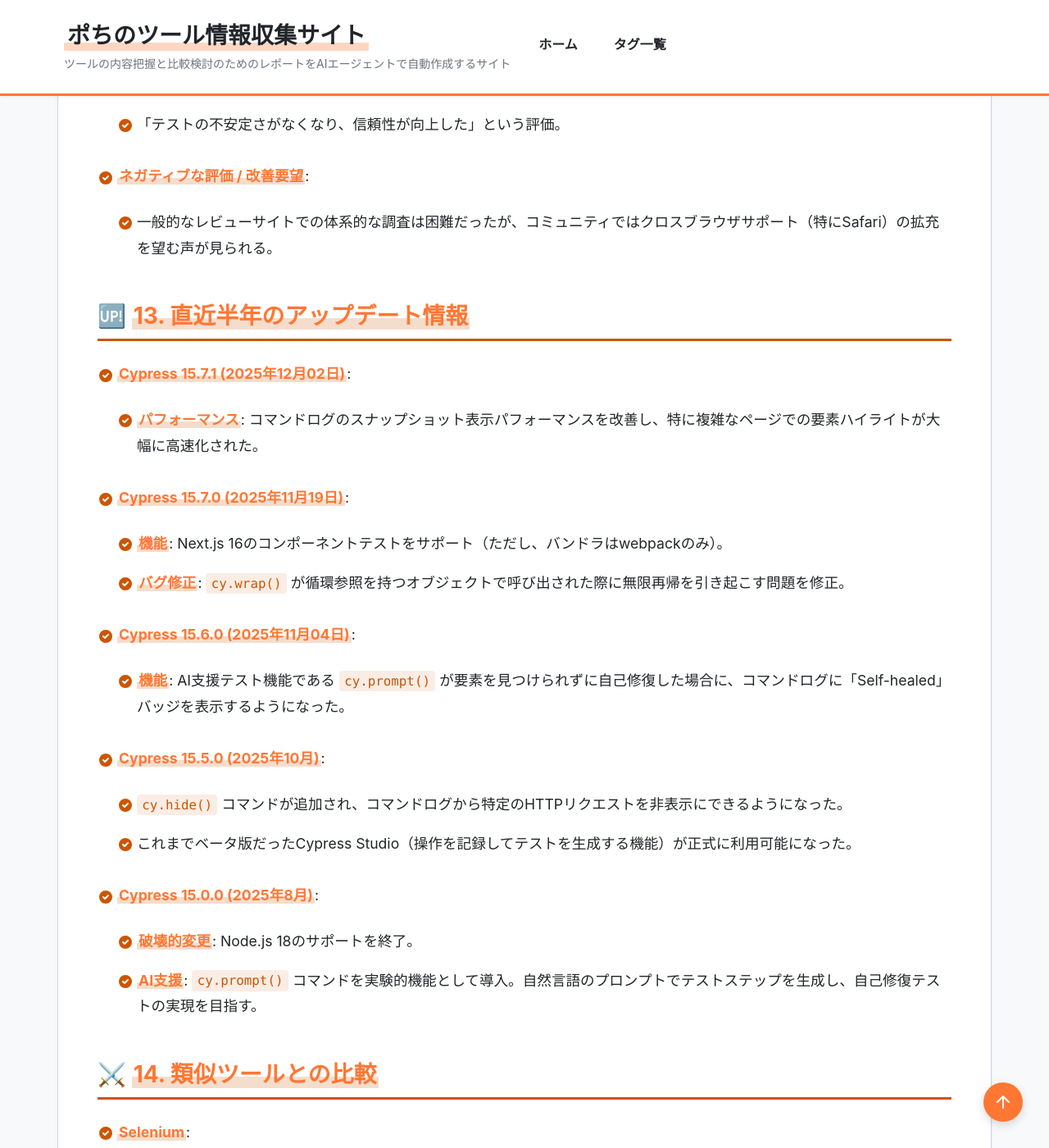
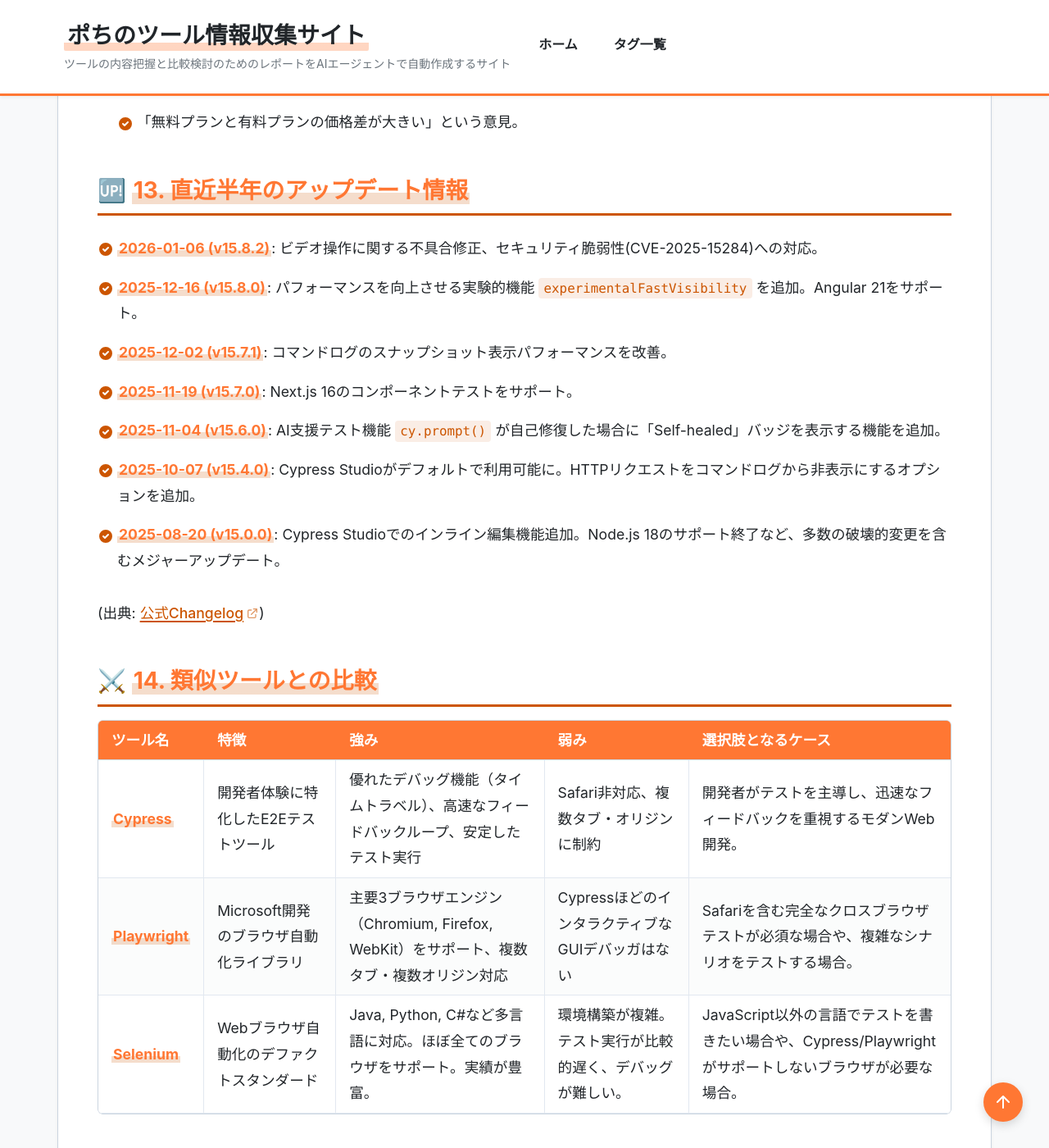
Before and after one commit to aegisfleet/tool-survey-report, a Jekyll site: the page built from _reports/cypress.md, in a window 1280 px wide and 1400 px high, scrolled down 7605 px. Shown: the whole window at 82% size. Built offline with Jekyll 4.4.1, drawn with Linux system fonts in a browser that asks for light colours; some of the changed text lies outside the part shown.

Commit message:
feat(reports): Cypressの調査レポートを更新 (#405)
AGENTS.mdの「レポート作成・更新の手順」に従い、Cypress(_reports/cypress.md)の調査レポートを更新しました。

主な変更点:
- レポート全体を最新の情報に更新 (2026-01-12時点)
- フロントマターにquick_summaryとevaluationセクションを追加
- 料金プランと類似ツール比較を表形式に修正
- 最新のアップデート情報を追記
- リンク切れを修正

関連レポート(Playwright, Selenium)との双方向リンクは既に存在していたため、変更はありません。

Co-authored-by: google-labs-jules[bot] <161369871+google-labs-jules[bot]@users.noreply.github.com>

```diff
--- a/_reports/cypress.md
+++ b/_reports/cypress.md
@@ -1,33 +1,59 @@
 ---
+# === フロントマター ===
+# 【必須項目】
 title: "Cypress 調査レポート"
 tool_name: "Cypress"
+tool_reading: "サイプレス"
 category: "テスト/QA"
 developer: "Cypress.io"
 official_site: "https://www.cypress.io/"
-links:
-  github: "https://github.com/cypress-io/cypress"
 date: "2025-10-24"
-last_updated: "2025-12-12"
+last_updated: "2026-01-12"
 tags:
   - "テスト自動化"
   - "E2Eテスト"
   - "フロントエンド開発"
   - "JavaScript"
+  - "オープンソース"
+description: "モダンなWebアプリケーション開発に特化した、開発者体験に優れるエンドツーエンド（E2E）テスト自動化ツール。インタラクティブなGUIによるテストの実行・デバッグが特徴。"
+
+# 【クイックサマリー】ホーム画面のカード表示用
 quick_summary:
+  has_free_plan: true
   is_oss: true
+  starting_price: "$67/月"
+  target_users:
+    - "フロントエンド開発者"
+    - "QAエンジニア"
+  latest_highlight: "2025年12月にパフォーマンスを向上させる`experimentalFastVisibility`実験機能を追加"
+  update_frequency: "高"
 
-description: "モダンなWebアプリケーションのための次世代フロントエンドテストツール。ローカルでのテスト実行とデバッグを効率化するCypress Appと、テスト結果の分析や大規模な並列実行を可能にするCypress Cloudから構成される。"
+# 【ツール評価】100点満点、基準点70点からの加減算方式
+evaluation:
+  score: 83
+  base_score: 70
+  plus_points:
+    - point: 8
+      reason: "タイムトラベルデバッグ機能をはじめ、テスト作成とデバッグ効率を劇的に向上させる優れた開発者体験を提供している。"
+    - point: 5
+      reason: "オープンソースのテストランナーと機能豊富な無料クラウドプランがあり、個人や小規模チームでも導入しやすい。"
+    - point: 5
+      reason: "公式ドキュメントが非常に充実しており、学習コストが低い。活発なコミュニティも存在する。"
+  minus_points:
+    - point: -3
+      reason: "Safariブラウザをサポートしておらず、クロスブラウザテストのカバレッジに制限がある。"
+    - point: -2
+      reason: "複数タブや複数オリジンをまたぐテストに制約があり、複雑なシナリオの自動化が難しい場合がある。"
+  summary: "優れた開発者体験でフロントエンドテストの生産性を向上させるが、ブラウザサポートの範囲には注意が必要。"
+
+# 【任意項目】該当するもののみ記載
+links:
+  github: "https://github.com/cypress-io/cypress"
+  documentation: "https://docs.cypress.io/"
 relationships:
   related_tools:
     - "Playwright"
     - "Selenium"
-    - "Robot Framework"
-    - "axe DevTools"
-    - "CodeceptJS"
-    - "Cucumber"
-    - "Appium"
-    - "Karate"
-    - "Apache JMeter"
 ---
 
 # **Cypress 調査レポート**
@@ -35,20 +61,23 @@ relationships:
 ## **1. 基本情報**
 
 * **ツール名**: Cypress
+* **ツールの読み方**: サイプレス
 * **開発元**: Cypress.io
 * **公式サイト**: [https://www.cypress.io/](https://www.cypress.io/)
 * **関連リンク**:
   * GitHub: [https://github.com/cypress-io/cypress](https://github.com/cypress-io/cypress)
-* **カテゴリ**: テスト自動化フレームワーク
+  * ドキュメント: [https://docs.cypress.io/](https://docs.cypress.io/)
+  * レビューサイト: [G2](https://www.g2.com/products/cypress/reviews)
+* **カテゴリ**: テスト/QA
 * **概要**: Cypressは、モダンなWebアプリケーション開発に特化したエンドツーエンド（E2E）のテスト自動化ツール。開発者がブラウザで直接テストを書き、実行し、デバッグできるインタラクティブなGUIを提供し、テストの信頼性と開発速度を向上させる。
 
 ## **2. 目的と主な利用シーン**
 
-* **目的**: フロントエンド開発におけるテスト作成の複雑さを解消し、高速で信頼性の高いテストの実行と、効率的なデバッグを実現すること。
-* **主な利用者**: フロントエンドエンジニア、QAエンジニア
-* **具体的な利用シーン**:
-  * WebアプリケーションのE2Eテスト
-  * コンポーネントテスト
+* **解決する課題**: フロントエンド開発におけるテスト作成の複雑さを解消し、高速で信頼性の高いテストの実行と、効率的なデバッグを実現する。
+* **想定利用者**: フロントエンドエンジニア、QAエンジニア
+* **利用シーン**:
+  * Webアプリケーションのエンドツーエンド（E2E）テスト
+  * React, Vue, Angularなどで作られたコンポーネントのテスト
   * APIテスト
   * CI/CDパイプラインに組み込んでの継続的なテスト実行
 
@@ -60,6 +89,8 @@ relationships:
 * **ネットワークトラフィック制御**: ネットワークリクエストをスタブ化し、エッジケースやエラー状態を容易にテストできる。
 * **スクリーンショットとビデオ録画**: テスト失敗時や実行全体のスクリーンショットやビデオを自動で記録し、問題の特定を容易にする。
 * **Cypress Cloud**: テスト結果の記録、分析、可視化、テストの並列実行による高速化、CI/CD連携の強化などを提供する有償サービス。
+* **Cypress Studio**: ブラウザ上の操作を記録して、テストコードを自動生成する機能。
+* **AI支援テスト**: `cy.prompt()`コマンドにより、自然言語プロンプトでのテストステップ生成や、セレクタ変更時の自己修復機能を提供（実験的機能）。
 
 ## **4. 特徴・強み (Pros)**
 
@@ -70,54 +101,47 @@ relationships:
 
 ## **5. 弱み・注意点 (Cons)**
 
-* **限定的なクロスブラウザサポート**: 主要なブラウザ（Chrome, Firefox, Edge）はサポートしているが、Safariはサポートしていない。
+* **限定的なブラウザサポート**: 主要なChromiumベースのブラウザ（Chrome, Edge）とFirefoxはサポートしているが、Safari(WebKit)はサポートしていない。
 * **単一オリジン制約**: セキュリティ上の理由から、テスト中に複数の異なるオリジン（ドメイン）をまたぐ操作は原則としてできない。
 * **複数タブ・ウィンドウ非対応**: 複数タブや新しいブラウザウィンドウを開く操作はサポートされていない。
-* **JavaScript/TypeScriptへの依存**: テストはJavaScriptまたはTypeScriptで記述する必要がある。
+* **日本語対応**: UIやドキュメントは基本的に英語。日本語の情報はコミュニティベースとなる。
 
 ## **6. 料金プラン**
 
-Cypressのテストフレームワーク（Cypress App）自体はオープンソースであり、ローカル環境でのテスト実行は完全に無料です。以下の料金プランは、テスト結果の記録、分析、並列実行などを提供する有償のクラウドサービス「Cypress Cloud」のものです。
+Cypressのテストフレームワーク（Cypress App）自体はオープンソースであり、ローカル環境でのテスト実行は無料。以下の料金は、テスト結果の記録や並列実行などを提供するクラウドサービス「Cypress Cloud」のもの。
 
-* **Starter (無料)**:
-  * Cypress Cloudの無料プラン
-  * 月間500テスト結果まで
-  * 3ユーザーまで
-* **Team (月額 $75〜)**:
-  * 月間10,000テスト結果〜
-  * 10ユーザー〜
-  * GitHub/GitLab連携、テスト結果のレビュー機能など
-* **Business (月額 $300〜)**:
-  * 月間40,000テスト結果〜
-  * 40ユーザー〜
-  * SSO連携、高度な分析機能、優先サポートなど
-* **Enterprise (カスタム)**:
-  * 大規模組織向けのカスタムプラン
-* **無料トライアル**: 有料プランの機能を試せる14日間の無料トライアルあり。
+| プラン名 | 料金（年払い） | 主な特徴 |
+|---|---|---|
+| **Starter** | 無料 | 50ユーザー、月500テスト結果まで |
+| **Team** | $67/月〜 | 50ユーザー、年間12万テスト結果〜。Flake Detection, Jira連携, Emailサポート |
+| **Business** | $267/月〜 | Teamプランの全機能に加え、SSO連携, 高度な分析機能など |
+| **Enterprise** | 要問い合わせ | 大規模組織向け。無制限ユーザー、プレミアムサポートなど |
+
+* **課金体系**: テスト結果の記録数に応じた従量課金。
+* **無料トライアル**: Starterプラン登録時に30日間のEnterpriseプラン機能トライアルが含まれる。
 
 ## **7. 導入実績・事例**
 
-国内外で多くの企業に採用されている。公式サイトのブログでは、以下のような事例が紹介されている。
-* **Trackman**: Cypress Cloudを導入し、1時間かかっていたテスト実行を7分に短縮。
-* **オランダ企業庁 (Netherlands Enterprise Agency)**: Cypressを活用してテストプロセスの近代化を実現。
-* **Stoplight**: E2Eテスト自動化の生産性を10倍に向上。
+* **導入企業**: Square, Cisco, ZenDesk, Splunk, PUMA, Autodeskなど、国内外で多数の企業に採用されている。
+* **導入事例**: 公式サイトでは、テスト実行時間を1時間から7分に短縮した事例や、E2Eテストの生産性を10倍に向上させた事例などが紹介されている。
+* **対象業界**: 業界を問わず、モダンなWeb開発を行うテクノロジー企業で広く利用されている。
 
 ## **8. サポート体制**
 
 * **ドキュメント**: 非常に充実しており、チュートリアル、APIリファレンス、ベストプラクティスなどが網羅されている。
-* **コミュニティ**: GitHubやDiscordに活発なコミュニティが存在し、ユーザー同士での情報交換が可能。
-* **公式サポート**: Business以上の有料プランで、メールによる優先サポートが提供される。
+* **コミュニティ**: [GitHub](https://github.com/cypress-io/cypress)や[Discord](https://on.cypress.io/chat)に活発なコミュニティが存在し、ユーザー同士での情報交換が可能。
+* **公式サポート**: Teamプラン以上でEmailサポートが提供される。Enterpriseプランではプレミアムサポートが利用可能。
 
 ## **9. 連携機能 (API・インテグレーション)**
 
-* **CI/CD連携**: GitHub Actions, Jenkins, CircleCI, GitLab CIなど、主要なCI/CDサービスと容易に連携可能。
-* **ライブラリ**: コンポーネントテスト用にReact, Vue, Angularなどの主要なフロントエンドフレームワークに対応したライブラリを提供している。
-* **プラグイン**: 豊富なプラグインエコシステムがあり、レポート生成、アクセシビリティチェック、ビジュアルリグレッションテストなどの機能を追加できる。
+* **API**: Cypress CloudはData Extract APIを提供しており、テストデータを外部の分析ツールなどと連携させることが可能（Enterpriseプラン）。
+* **外部サービス連携**: GitHub Actions, Jenkins, CircleCI, GitLab CIなど主要なCI/CDサービスと容易に連携可能。また、Jira連携もサポートしている。
 
 ## **10. セキュリティとコンプライアンス**
 
-* **Cypress Cloud**: SOC 2 Type II認証を取得しており、データのセキュリティとプライバシーが確保されている。
-* **SSO対応**: Business以上のプランで、SAMLやOIDCを利用したシングルサインオンに対応。
+* **認証**: Businessプラン以上でSSO（SAML, OIDC）に対応。
+* **データ管理**: 公式サイトでの詳細な言及は少ないが、Cypress Cloudはセキュリティを重視した設計がなされている。
+* **準拠規格**: Cypress CloudはSOC 2 Type II認証を取得済み。
 
 ## **11. 操作性 (UI/UX) と学習コスト**
 
@@ -126,50 +150,45 @@ Cypressのテストフレームワーク（Cypress App）自体はオープン
 
 ## **12. ユーザーの声（レビュー分析）**
 
-* **調査対象**: 公式サイトの顧客事例ブログ
+* **調査対象**: G2, Capterraのレビュー（検索エンジンスニペットより要約）
+* **総合評価**: 4.5/5.0 前後の高評価が多い傾向。
 * **ポジティブな評価**:
-  * 「テスト実行時間が1時間から7分に短縮された」といった、Cypress Cloudによるテスト高速化の効果を評価する声が多い。
-  * 「デバッグが非常に簡単で、開発体験が向上した」という意見が多数見られる。
-  * 「テストの不安定さがなくなり、信頼性が向上した」という評価。
+  * 「タイムトラベルデバッグ機能が非常に強力で、デバッグが簡単になった」
+  * 「テスト実行が高速で、リアルタイムにフィードバックが得られるため開発体験が向上した」
+  * 「ドキュメントが豊富で分かりやすく、導入がスムーズだった」
 * **ネガティブな評価 / 改善要望**:
-  * 一般的なレビューサイトでの体系的な調査は困難だったが、コミュニティではクロスブラウザサポート（特にSafari）の拡充を望む声が見られる。
+  * 「Safariをサポートしてほしい」というクロスブラウザ対応に関する要望。
+  * 「複数タブやiframeの扱いに癖があり、複雑なテストが難しい」
+  * 「無料プランと有料プランの価格差が大きい」という意見。
 
 ## **13. 直近半年のアップデート情報**
 
-* **Cypress 15.7.1 (2025年12月02日)**:
-  * **パフォーマンス**: コマンドログのスナップショット表示パフォーマンスを改善し、特に複雑なページでの要素ハイライトが大幅に高速化された。
-* **Cypress 15.7.0 (2025年11月19日)**:
-  * **機能**: Next.js 16のコンポーネントテストをサポート（ただし、バンドラはwebpackのみ）。
-  * **バグ修正**: `cy.wrap()` が循環参照を持つオブジェクトで呼び出された際に無限再帰を引き起こす問題を修正。
-* **Cypress 15.6.0 (2025年11月04日)**:
-  * **機能**: AI支援テスト機能である `cy.prompt()` が要素を見つけられずに自己修復した場合に、コマンドログに「Self-healed」バッジを表示するようになった。
-* **Cypress 15.5.0 (2025年10月)**:
-  * `cy.hide()` コマンドが追加され、コマンドログから特定のHTTPリクエストを非表示にできるようになった。
-  * これまでベータ版だったCypress Studio（操作を記録してテストを生成する機能）が正式に利用可能になった。
-* **Cypress 15.0.0 (2025年8月)**:
-  * **破壊的変更**: Node.js 18のサポートを終了。
-  * **AI支援**: `cy.prompt()` コマンドを実験的機能として導入。自然言語のプロンプトでテストステップを生成し、自己修復テストの実現を目指す。
+* **2026-01-06 (v15.8.2)**: ビデオ操作に関する不具合修正、セキュリティ脆弱性(CVE-2025-15284)への対応。
+* **2025-12-16 (v15.8.0)**: パフォーマンスを向上させる実験的機能 `experimentalFastVisibility` を追加。Angular 21をサポート。
+* **2025-12-02 (v15.7.1)**: コマンドログのスナップショット表示パフォーマンスを改善。
+* **2025-11-19 (v15.7.0)**: Next.js 16のコンポーネントテストをサポート。
+* **2025-11-04 (v15.6.0)**: AI支援テスト機能 `cy.prompt()` が自己修復した場合に「Self-healed」バッジを表示する機能を追加。
+* **2025-10-07 (v15.4.0)**: Cypress Studioがデフォルトで利用可能に。HTTPリクエストをコマンドログから非表示にするオプションを追加。
+* **2025-08-20 (v15.0.0)**: Cypress Studioでのインライン編集機能追加。Node.js 18のサポート終了など、多数の破壊的変更を含むメジャーアップデート。
+
+(出典: [公式Changelog](https://docs.cypress.io/guides/references/changelog))
 
 ## **14. 類似ツールとの比較**
 
-* **Selenium**:
-  * **強み**: Java, Python, C#など多言語に対応。Safariを含むほぼ全てのブラウザをサポート。歴史が長く、実績が豊富。
-  * **弱み**: 環境構築が複雑。テスト実行が比較的遅く、デバッグが難しい。
-  * **選択肢**: 多言語でのテスト開発が必要な場合や、幅広いブラウザカバレッジが必須の場合。
-* **Playwright**:
-  * **強み**: Microsoftが開発。WebKit (Safari) を含む主要なレンダリングエンジンをサポート。複数タブや複数オリジンにも対応。
-  * **弱み**: Cypressに比べるとコミュニティがまだ成長途上。
-  * **選択肢**: Safariを含むクロスブラウザテストが必須な場合や、複数タブ・オリジンを扱う複雑なシナリオをテストする場合。
+| ツール名 | 特徴 | 強み | 弱み | 選択肢となるケース |
+|---|---|---|---|---|
+| **Cypress** | 開発者体験に特化したE2Eテストツール | 優れたデバッグ機能（タイムトラベル）、高速なフィードバックループ、安定したテスト実行 | Safari非対応、複数タブ・オリジンに制約 | 開発者がテストを主導し、迅速なフィードバックを重視するモダンWeb開発。 |
+| **Playwright** | Microsoft開発のブラウザ自動化ライブラリ | 主要3ブラウザエンジン（Chromium, Firefox, WebKit）をサポート、複数タブ・複数オリジン対応 | CypressほどのインタラクティブなGUIデバッガはない | Safariを含む完全なクロスブラウザテストが必須な場合や、複雑なシナリオをテストする場合。 |
+| **Selenium** | Webブラウザ自動化のデファクトスタンダード | Java, Python, C#など多言語に対応。ほぼ全てのブラウザをサポート。実績が豊富。 | 環境構築が複雑。テスト実行が比較的遅く、デバッグが難しい。 | JavaScript以外の言語でテストを書きたい場合や、Cypress/Playwrightがサポートしないブラウザが必要な場合。 |
 
 ## **15. 総評**
 
 * **総合的な評価**:
-  * Cypressは、特に開発者体験（DX）に優れたテスト自動化フレームワークである。インタラクティブなGUIによるリアルタイムなフィードバックと強力なデバッグ機能は、テスト開発の生産性を劇的に向上させる。
+  Cypressは、特に開発者体験（DX）において競合ツールをリードするテスト自動化フレームワークである。インタラクティブなGUIによるリアルタイムなフィードバックと強力なデバッグ機能は、テスト開発の生産性を劇的に向上させる。
 * **推奨されるチームやプロジェクト**:
   * モダンなJavaScriptフレームワーク（React, Vue, Angularなど）を使用しているWeb開発チーム。
   * 開発者自身がテストを書く文化を持つチームや、これからテスト自動化を導入しようとしているチーム。
-  * CI/CDを積極的に活用し、迅速なフィードバックループを重視するアジャイル開発チーム。
 * **選択時のポイント**:
-  * チームの主要な開発言語がJavaScript/TypeScriptであり、Safariのサポートが必須でない場合に最適な選択肢となる。
-  * テストの書きやすさとデバッグのしやすさを最優先するならば、Cypressが競合ツールに対して大きな優位性を持つ。
-  * 大規模なテストスイートの並列実行や結果分析を行いたい場合は、Cypress Cloudの活用が前提となる。
+  * チームの主要言語がJavaScript/TypeScriptであり、Safariのサポートが必須でない場合に最適な選択肢となる。
+  * テストの書きやすさとデバッグのしやすさを最優先するならば、Cypressが大きな優位性を持つ。
+  * 大規模なテストの並列実行や結果分析を行いたい場合は、Cypress Cloudの活用が前提となる。
```
